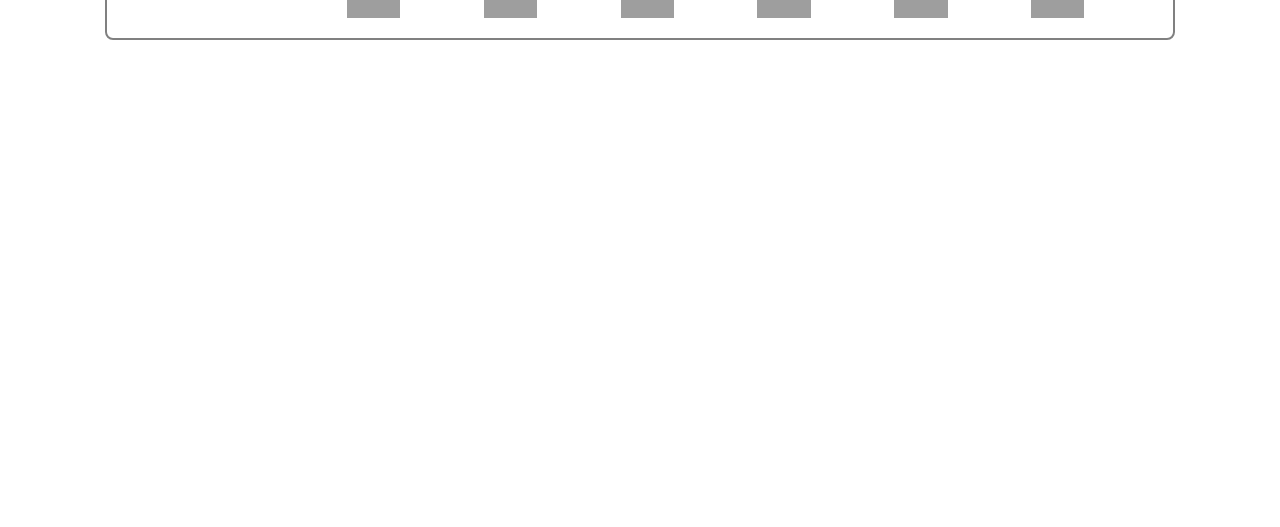
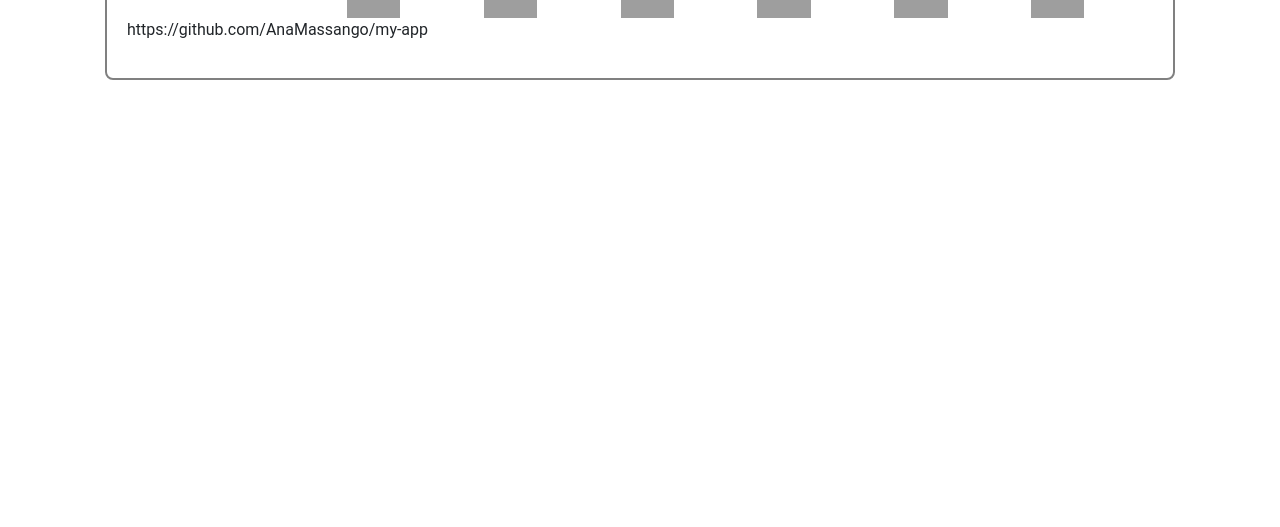
Before and after one commit to AnaMassango/my-app, a plain HTML site: page index.html in a window 1280 px wide. Shown: the part 273-800 px from the top of the page. Drawn offline with nearby package versions, Linux system fonts and the light colour scheme; grey boxes are pictures that could not be loaded.

Commit message:
included github link

```diff
--- a/index.html
+++ b/index.html
@@ -107,6 +107,8 @@
             />
           </div>
         </div>
+
+        <p> https://github.com/AnaMassango/my-app </p>
         <script
           src="https://cdn.jsdelivr.net/npm/bootstrap@5.3.1/dist/js/bootstrap.bundle.min.js"
           integrity="sha384-HwwvtgBNo3bZJJLYd8oVXjrBZt8cqVSpeBNS5n7C8IVInixGAoxmnlMuBnhbgrkm"
```
